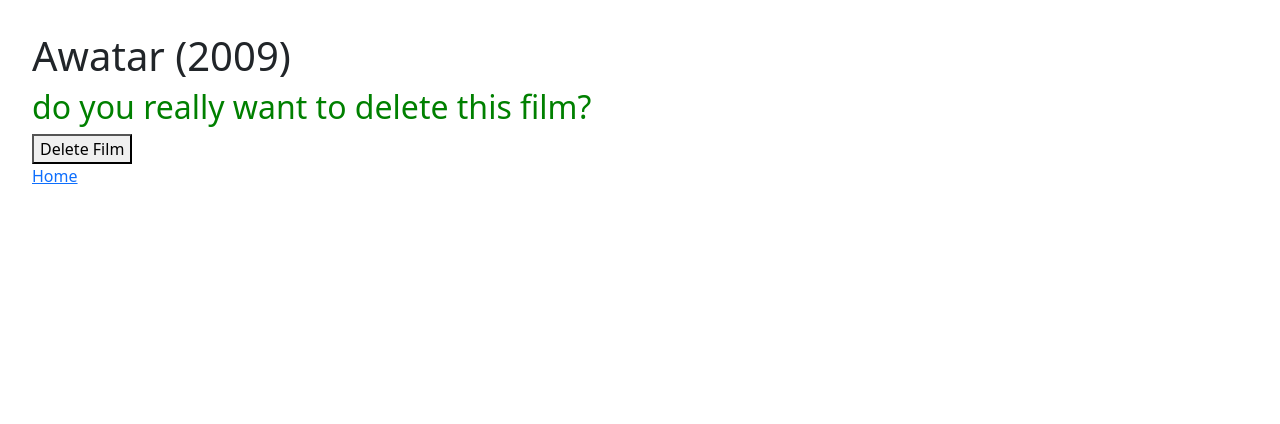
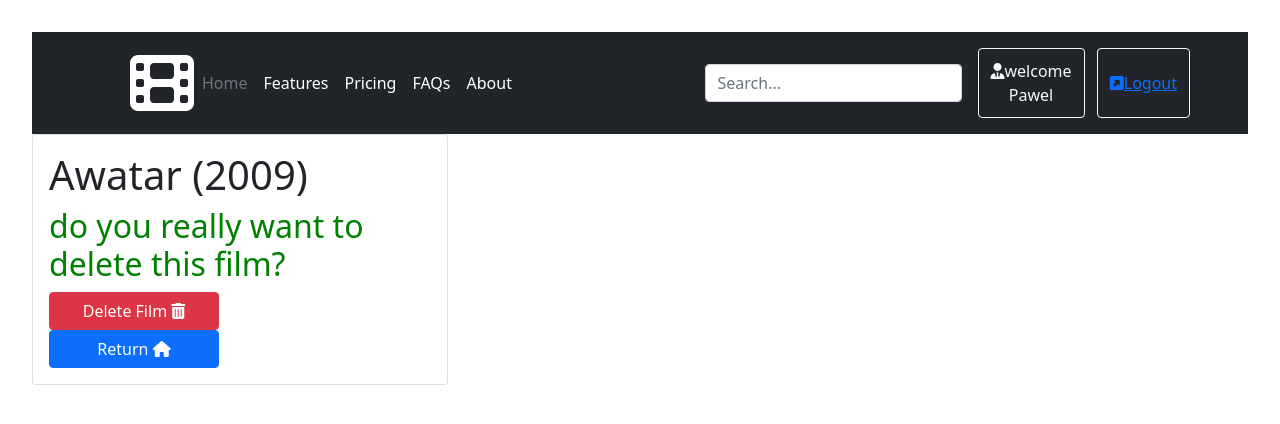
Before and after one commit to Drenor777/first-django-project, a Django app: page /films/delete/7/ in a window 1280 px wide. Shown: the top 424 px of the page. Run offline with Django 3.2, Linux system fonts and the light colour scheme; a user stored in the database is signed in; data comes from the database, SQL or seed files in the repository; both versions use the stored data as it was after the commit; some libraries are stand-ins or nearby versions.

Commit message:
styles upgrade

```diff
--- a/filmapp/views.py
+++ b/filmapp/views.py
@@ -18,7 +18,7 @@ def new_film(request):
     form = FilmForm(request.POST or None, request.FILES or None)
     if form.is_valid():
         form.save()
-    return render(request, 'film_form.html', {'form': form})
+    return render(request, 'film_form.html', {'form': form, 'new': True})
 
 
 @login_required
@@ -28,7 +28,7 @@ def edit_film(request, id):
     if form.is_valid():
         form.save()
         return redirect(homepage)
-    return render(request, 'film_form.html', {'form': form})
+    return render(request, 'film_form.html', {'form': form, 'new': False})
 
 
 @login_required
--- a/templates/confirm_delete.html
+++ b/templates/confirm_delete.html
@@ -1,11 +1,18 @@
 {% extends 'main.html'%}
 {% block tilt %} confirm delete {% endblock %}
 {% block site %}
-    <h1>{{ film }}</h1>
-    <h2> do you really want to delete this film? </h2>
-    <form method="post">
-        <button type="submit">Delete Film</button>
-        {% csrf_token %}
-    </form>
-    <a href='{% url "homepage"%}'>Home</a>
+    <div class="card" style="width: 26rem;">
+      <div class="card-body">
+        <h1 class="card-title">{{ film }}</h1>
+        <h2 class="card-title">do you really want to delete this film?</h2>
+        <form method="post">
+            {% csrf_token %}
+            <button type="button" class="btn btn-danger"  style="width:170px">Delete Film <i class="fas fa-trash-alt"></i></button>
+        </form>
+          <button type="button" class="btn btn-primary"  style="width:170px">Return <i class="fas fa-home"></i></button>
+        <a href='{% url "homepage"%}'>
+
+        </a>
+      </div>
+    </div>
 {% endblock %}
--- a/templates/main.html
+++ b/templates/main.html
@@ -11,7 +11,41 @@
     <script src="https://kit.fontawesome.com/4fb6391acf.js" crossorigin="anonymous"></script>
     <title>{% block title %} {% endblock %}</title>
 </head>
+
+
 <body>
+    <header class="p-3 bg-dark text-white">
+    <div class="container">
+      <div class="d-flex flex-wrap align-items-center justify-content-center justify-content-lg-start">
+        <a href='/films/' class="d-flex align-items-center mb-2 mb-lg-0 text-white text-decoration-none">
+          <svg class="bi me-2" width="40" height="32" role="img" aria-label="Bootstrap"><use xlink:href="#bootstrap"/></svg>
+          <i class="fas fa-4x fa-film"></i>
+        </a>
+
+        <ul class="nav col-12 col-lg-auto me-lg-auto mb-2 justify-content-center mb-md-0">
+          <li><a href='/films/' class="nav-link px-2 text-secondary">Home</a></li>
+          <li><a href="#" class="nav-link px-2 text-white">Features</a></li>
+          <li><a href="#" class="nav-link px-2 text-white">Pricing</a></li>
+          <li><a href="#" class="nav-link px-2 text-white">FAQs</a></li>
+          <li><a href="#" class="nav-link px-2 text-white">About</a></li>
+        </ul>
+
+        <form class="col-12 col-lg-auto mb-3 mb-lg-0 me-lg-3">
+          <input type="search" class="form-control form-control-dark" placeholder="Search..." aria-label="Search">
+        </form>
+
+        <div class="text-end">
+            {% if user.is_authenticated %}
+                <button type="button" class="btn btn-outline-light me-2" style="height:70px"><i class="fas fa-user-tie"></i>welcome<br>{{ user.username }}</button>
+                <button type="button" class="btn btn-outline-light me-2" style="height:70px"><a href='{% url "logout"%}'><i class="fas fa-external-link-square-alt"></i>Logout</a></button>
+            {% else %}
+                <button type="button" class="btn btn-outline-light me-2"><a href='{% url "login"%}'>Login</a></button>
+                <button type="button" class="btn btn-warning">Sign-up</button>
+            {% endif %}
+        </div>
+      </div>
+    </div>
+    </header>
     {% block site %} {% endblock %}
 </body>
 </html>
```
Also changed, not shown: templates/Films.html (+6 -9 lines), templates/film_form.html (+10 -0 lines), db.sqlite3.
